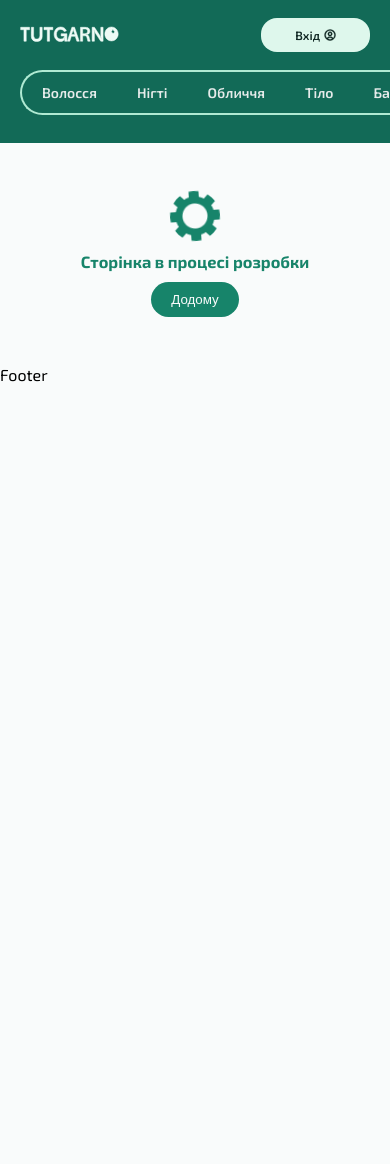
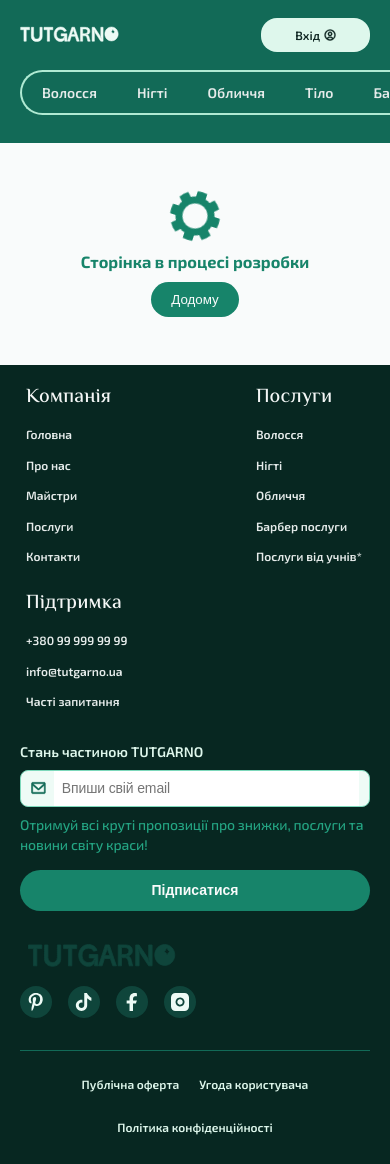
Before and after one commit to TutGarnoTeam/tutgarno-fe, a React (Vite) app: page /tutgarno-fe/about in a window 390 px wide. Before the commit the page ends 844 px from the top, so only its background shows below. Built offline with nearby package versions, Linux system fonts and the light colour scheme.

Commit message:
add footer for mobil

```diff
--- a/package.json
+++ b/package.json
@@ -22,6 +22,7 @@
     "@mui/material": "^5.16.0",
     "@mui/system": "^5.16.0",
     "axios": "^1.7.2",
+    "email-validator": "^2.0.4",
     "react": "^18.3.1",
     "react-dom": "^18.3.1",
     "react-rating": "^2.0.5",
--- a/src/components/Footer/Footer.module.scss
+++ b/src/components/Footer/Footer.module.scss
@@ -1,2 +1,166 @@
 .footer {
+  padding: 20px;
+
+  background-color: #072721;
+
+  &_content {
+    padding-bottom: 32px;
+    margin-bottom: 16px;
+
+    border-bottom: 1px solid #126a57;
+  }
+
+  &_main {
+    display: flex;
+    flex-wrap: wrap;
+    justify-content: space-between;
+    gap: 20px;
+    margin-bottom: 24px;
+
+    .container {
+      width: 120px;
+
+      &_title {
+        padding-left: 6px;
+        margin-bottom: 8px;
+
+        font-family: var(--third-family);
+        font-weight: 500;
+        font-size: 20px;
+        line-height: 130%;
+        letter-spacing: 0.01em;
+        color: #f3f6f5;
+      }
+
+      &_link {
+        display: block;
+        padding: 8px 6px;
+
+        font-weight: 600;
+        font-size: 12px;
+        line-height: 120%;
+        color: #e5ebea;
+      }
+    }
+  }
+
+  &_form {
+    margin-bottom: 32px;
+
+    &_title {
+      margin-bottom: 8px;
+
+      font-weight: 600;
+      font-size: 14px;
+      line-height: 150%;
+      color: #def7ec;
+
+      span {
+        text-transform: uppercase;
+      }
+    }
+
+    &_label {
+      display: flex;
+      align-items: center;
+      gap: 8px;
+      max-width: 504px;
+      padding: 0 10px;
+      margin-bottom: 8px;
+      border: 1px solid #7dd8bb;
+      border-radius: 8px;
+
+      background-color: #eefbf6;
+
+      input {
+        width: 100%;
+        padding: 8px;
+
+        font-weight: 400;
+        font-size: 14px;
+        line-height: 140%;
+        letter-spacing: -0.01em;
+        color: #4b635f;
+      }
+    }
+
+    &_icon {
+      width: 16px;
+      height: 16px;
+      color: #126a57;
+    }
+
+    &_text {
+      margin-bottom: 16px;
+
+      font-weight: 500;
+      font-size: 14px;
+      line-height: 140%;
+      letter-spacing: -0.01em;
+      color: #24a583;
+    }
+
+    &_btn {
+      border-radius: 24px;
+      padding: 10px 20px;
+      width: 100%;
+
+      font-weight: 600;
+      font-size: 14px;
+      line-height: 150%;
+      color: #f9fbfb;
+
+      background-color: #17846a;
+    }
+  }
+
+  &_logo {
+    display: inline-block;
+    margin-bottom: 16px;
+
+    &_icon {
+      width: 165px;
+      height: 24px;
+
+      color: #0F453B;
+    }
+  }
+
+  &_social_list {
+    display: flex;
+    gap: 16px;
+
+    &_link {
+      display: flex;
+      justify-content: center;
+      align-items: center;
+      width: 32px;
+      height: 32px;
+      border-radius: 100px;
+
+      background-color: #0F453B;
+    }
+
+    &_icon {
+      width: 18px;
+      height: 18px;
+    }
+  }
+
+  &_details {
+    display: flex;
+    flex-wrap: wrap;
+    justify-content: center;
+    gap: 8px;
+
+    a {
+      display: inline-block;
+      padding: 10px 6px;
+
+      font-weight: 600;
+      font-size: 12px;
+      line-height: 120%;
+      color: #def7ec;
+    }
+  }
 }
--- a/src/components/Footer/Footer.tsx
+++ b/src/components/Footer/Footer.tsx
@@ -1,9 +1,192 @@
-import React from 'react';
+import React, { ChangeEvent, FormEvent, useState } from 'react';
+import { Link } from 'react-router-dom';
+import * as EmailValidator from 'email-validator';
 
 import s from './Footer.module.scss';
+import { Icon } from '../UI';
+
+const FooterForm: React.FC = () => {
+  const [email, setEmail] = useState('');
+
+  const handleChange = (e: ChangeEvent<HTMLInputElement>) => {
+    const email = e.target.value;
+
+    setEmail(email);
+  };
+
+  const handleSubmit = (e: FormEvent<HTMLFormElement>) => {
+    e.preventDefault();
+
+    if (EmailValidator.validate(email)) {
+      setEmail('');
+    } else {
+      alert('error email');
+    }
+  };
+
+  return (
+    <form onSubmit={handleSubmit} className={s.footer_form}>
+      <h3 className={s.footer_form_title}>
+        Стань частиною <span>tutgarno</span>
+      </h3>
+      <label className={s.footer_form_label}>
+        <Icon id={'icon-email'} style={s.footer_form_icon} />
+        <input type="email"
+               value={email}
+               onChange={handleChange}
+               placeholder={'Впиши свій email'} />
+      </label>
+      <p className={s.footer_form_text}>
+        Отримуй всі круті пропозиції про знижки, послуги та новини світу краси!
+      </p>
+      <button className={s.footer_form_btn}>Підписатися</button>
+    </form>
+  );
+};
 
 const Footer: React.FC = () => {
-  return <div className={s.footer}>Footer</div>;
+  const handleClick = () => {
+    window.scrollTo(0, 0);
+  };
+
+  return (
+    <footer className={s.footer}>
+      <div className={s.footer_content}>
+        <div className={s.footer_main}>
+          <div className={s.container}>
+            <h3 className={s.container_title}>Компанія</h3>
+            <ul>
+              <li>
+                <Link className={s.container_link} to={'/'}
+                      onClick={handleClick}>
+                  Головна
+                </Link>
+              </li>
+              <li>
+                <Link className={s.container_link} to={'/about'}
+                      onClick={handleClick}>
+                  Про нас
+                </Link>
+              </li>
+              <li>
+                <Link className={s.container_link} to={'/specialists'}
+                      onClick={handleClick}>
+                  Майстри
+                </Link>
+              </li>
+              <li>
+                <Link className={s.container_link} to={'/services'}
+                      onClick={handleClick}>
+                  Послуги
+                </Link>
+              </li>
+              <li>
+                <Link className={s.container_link} to={'/contacts'}
+                      onClick={handleClick}>
+                  Контакти
+                </Link>
+              </li>
+            </ul>
+          </div>
+          <div className={s.container}>
+            <h3 className={s.container_title}>Послуги</h3>
+            <ul>
+              <li>
+                <Link className={s.container_link} to={'/process'}
+                      onClick={handleClick}>
+                  Волосся
+                </Link>
+              </li>
+              <li>
+                <Link className={s.container_link} to={'/process'}
+                      onClick={handleClick}>
+                  Нігті
+                </Link>
+              </li>
+              <li>
+                <Link className={s.container_link} to={'/process'}
+                      onClick={handleClick}>
+                  Обличчя
+                </Link>
+              </li>
+              <li>
+                <Link className={s.container_link} to={'/process'}
+                      onClick={handleClick}>
+                  Барбер послуги
+                </Link>
+              </li>
+              <li>
+                <Link className={s.container_link} to={'/process'}
+                      onClick={handleClick}>
+                  Послуги від учнів*
+                </Link>
+              </li>
+            </ul>
+          </div>
+          <div className={s.container}>
+            <h3 className={s.container_title}>Підтримка</h3>
+            <ul>
+              <li>
+                <a className={s.container_link} href="tel:+380999999999">
+                  +380 99 999 99 99
+                </a>
+              </li>
+              <li>
+                <a className={s.container_link} href="mailto:info@tutgarno.ua">
+                  info@tutgarno.ua
+                </a>
+              </li>
+              <li>
+                <Link className={s.container_link} to={'/process'}
+                      onClick={handleClick}>
+                  Часті запитання
+                </Link>
+              </li>
+            </ul>
+          </div>
+        </div>
+        <FooterForm />
+        <Link className={s.footer_logo} to={'/'} onClick={handleClick}>
+          <Icon id={'icon-Logo'} style={s.footer_logo_icon} />
+        </Link>
+        <ul className={s.footer_social_list}>
+          <li>
+            <a href="#" className={s.footer_social_list_link}>
+              <Icon id={'icon-pinterest'} style={s.footer_social_list_icon} />
+            </a>
+          </li>
+          <li>
+            <a href="#" className={s.footer_social_list_link}>
+              <Icon id={'icon-TikTok'} style={s.footer_social_list_icon} />
+            </a>
+          </li>
+          <li>
+            <a href="#" className={s.footer_social_list_link}>
+              <Icon id={'icon-Facebook'} style={s.footer_social_list_icon} />
+            </a>
+          </li>
+          <li>
+            <a href="#" className={s.footer_social_list_link}>
+              <Icon id={'icon-insta'} style={s.footer_social_list_icon} />
+            </a>
+          </li>
+        </ul>
+      </div>
+      <div>
+        <ul className={s.footer_details}>
+          <li>
+            <a  href="#">Публічна оферта</a>
+          </li>
+          <li>
+            <a href="#">Угода користувача</a>
+          </li>
+          <li>
+            <a href="#">Політика конфіденційності</a>
+          </li>
+        </ul>
+      </div>
+    </footer>
+  );
 };
 
 export { Footer };
--- a/src/components/Header/Header.module.scss
+++ b/src/components/Header/Header.module.scss
@@ -90,8 +90,9 @@
     max-height: 0;
     overflow: hidden;
     opacity: 0;
-    transition: max-height 0.3s ease,
-    opacity 0.3s ease;
+    transition:
+      max-height 0.3s ease,
+      opacity 0.3s ease;
 
     &_open {
       max-height: 200px;
--- a/src/pages/ProcessPage.tsx
+++ b/src/pages/ProcessPage.tsx
@@ -2,7 +2,7 @@
 import { Process } from '../components/Process/Process.tsx';
 
 const ProcessPage: React.FC = () => {
-  return <Process />
+  return <Process />;
 };
 
 export { ProcessPage };
--- a/src/routes/router.tsx
+++ b/src/routes/router.tsx
@@ -6,7 +6,8 @@
   ContactPage,
   HomePage,
   LoginPage,
-  NotFoundPage, ProcessPage,
+  NotFoundPage,
+  ProcessPage,
   ServicesPage,
   SpecialistsPage,
 } from '../pages';
```
Also changed, not shown: src/components/Header/Header.tsx (+12 -4 lines), src/assets/svg/sprite.svg, 1 other file (tests, documents, lock files or other folders).
